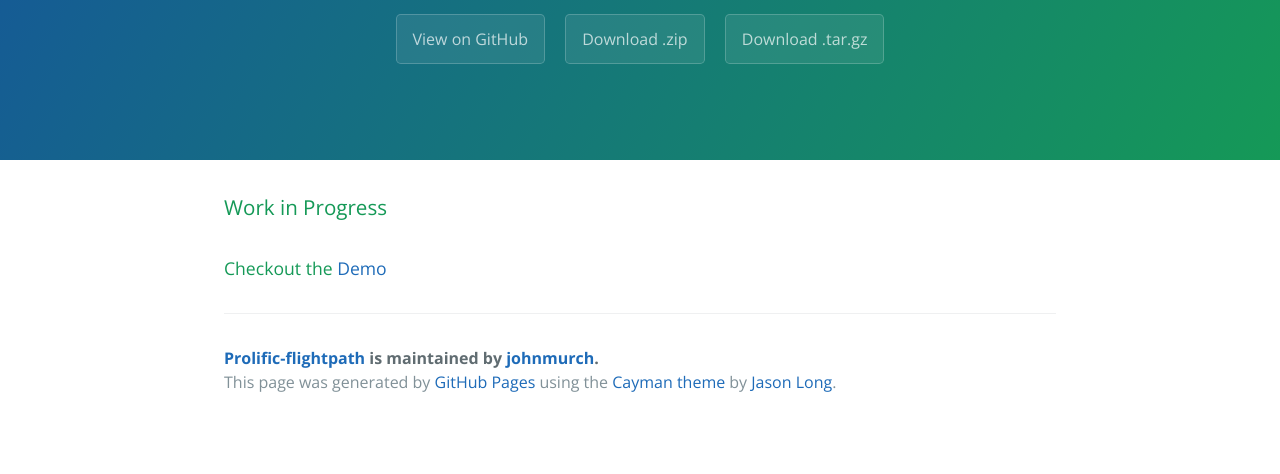
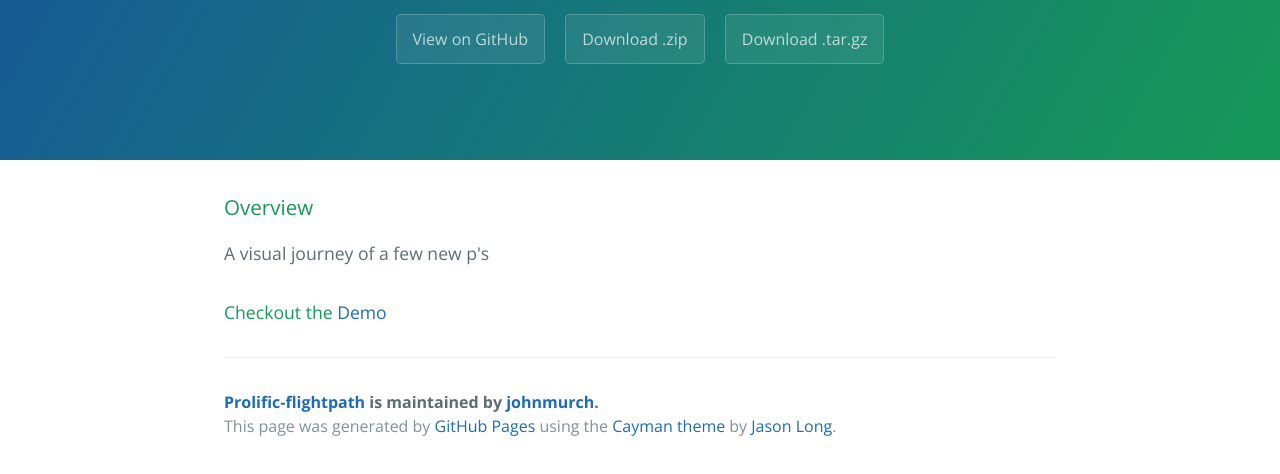
Before and after one commit to johnmurch/prolific-flightPath, a plain HTML site: page index.html in a window 1280 px wide. Shown: the part 176-650 px from the top of the page. Drawn offline with nearby package versions, Linux system fonts and the light colour scheme.

Commit message:
Update Copy

```diff
--- a/index.html
+++ b/index.html
@@ -20,7 +20,9 @@
 
     <section class="main-content">
       <h3>
-      <a id="work-in-progress" class="anchor" href="#work-in-progress" aria-hidden="true"><span class="octicon octicon-link"></span></a>Work in Progress</h3>
+      <a id="work-in-progress" class="anchor" href="#work-in-progress" aria-hidden="true"><span class="octicon octicon-link"></span></a>Overview</h3>
+
+      <p>A visual journey of a few new p's</p>
 
       <h4>Checkout the <a href="http://johnmurch.github.io/prolific-flightpath/demo/index.html" target="_blank">Demo</a></h4>
 
```
